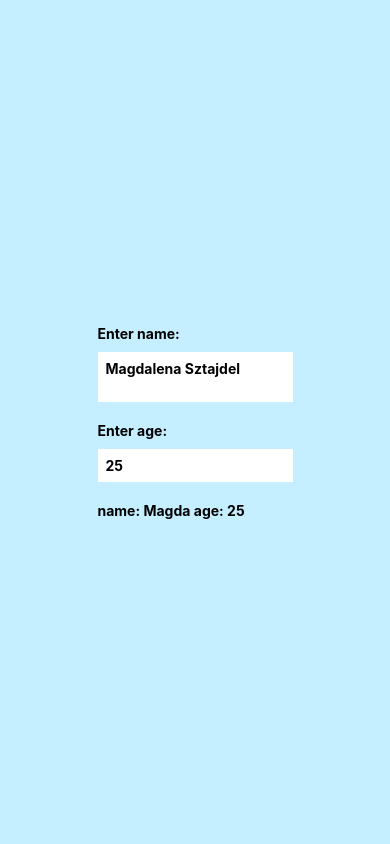
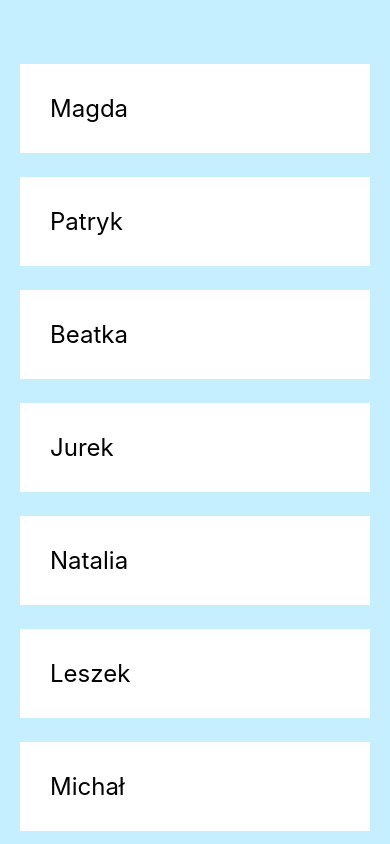
Before and after one commit to kekemato/react-native-tutorial, a React Native app: screen / in a window 390 px wide. Built offline with nearby package versions, Linux system fonts and the light colour scheme.

Commit message:
displaying list and scroll view lesson

```diff
--- a/App.js
+++ b/App.js
@@ -1,35 +1,47 @@
 import React, { useState } from "react";
-import { StyleSheet, Text, TextInput, View } from "react-native";
+import { ScrollView, StyleSheet, Text, View } from "react-native";
 
 export default function App() {
-  const [name, setName] = useState("Magda");
-  const [age, setAge] = useState("25");
-
-  const clickHandler = () => {
-    setName((prevState) => (prevState === "Magda" ? "Patryk" : "Magda"));
-  };
+  const [people, setPeople] = useState([
+    {
+      name: "Magda",
+      key: "1",
+    },
+    {
+      name: "Patryk",
+      key: "2",
+    },
+    {
+      name: "Beatka",
+      key: "3",
+    },
+    {
+      name: "Jurek",
+      key: "4",
+    },
+    {
+      name: "Natalia",
+      key: "5",
+    },
+    {
+      name: "Leszek",
+      key: "6",
+    },
+    {
+      name: "Michał",
+      key: "7",
+    },
+  ]);
 
   return (
     <View style={styles.container}>
-      <View style={styles.fromContainer}>
-        <Text style={styles.inputLabel}>Enter name:</Text>
-        <TextInput
-          multiline={true}
-          style={styles.input}
-          placeholder="Magdalena Sztajdel"
-          onChangeText={(value) => setName(value)}
-        />
-        <Text style={styles.inputLabel}>Enter age:</Text>
-        <TextInput
-          keyboardType="numeric"
-          style={styles.input}
-          placeholder="25"
-          onChangeText={(value) => setAge(value)}
-        />
-        <Text style={styles.inputLabel}>
-          name: {name} age: {age}
-        </Text>
-      </View>
+      <ScrollView>
+        {people.map(({ name, key }) => (
+          <View key={key}>
+            <Text style={styles.listItem}>{name}</Text>
+          </View>
+        ))}
+      </ScrollView>
     </View>
   );
 }
@@ -38,23 +50,15 @@ const styles = StyleSheet.create({
   container: {
     flex: 1,
     backgroundColor: "#c5efff",
-    alignItems: "center",
-    justifyContent: "center",
+    paddingTop: 40,
+    paddingHorizontal: 20,
+    // alignItems: "center",
+    // justifyContent: "center",
   },
-  boldText: {
-    fontWeight: "bold",
-  },
-  fromContainer: {
-    width: "50%",
-  },
-  inputLabel: {
-    fontWeight: "bold",
-  },
-  input: {
-    padding: 8,
-    marginTop: 10,
-    marginBottom: 20,
-    fontWeight: "bold",
+  listItem: {
+    marginTop: 24,
+    padding: 30,
     backgroundColor: "#fff",
+    fontSize: 24,
   },
 });
```
